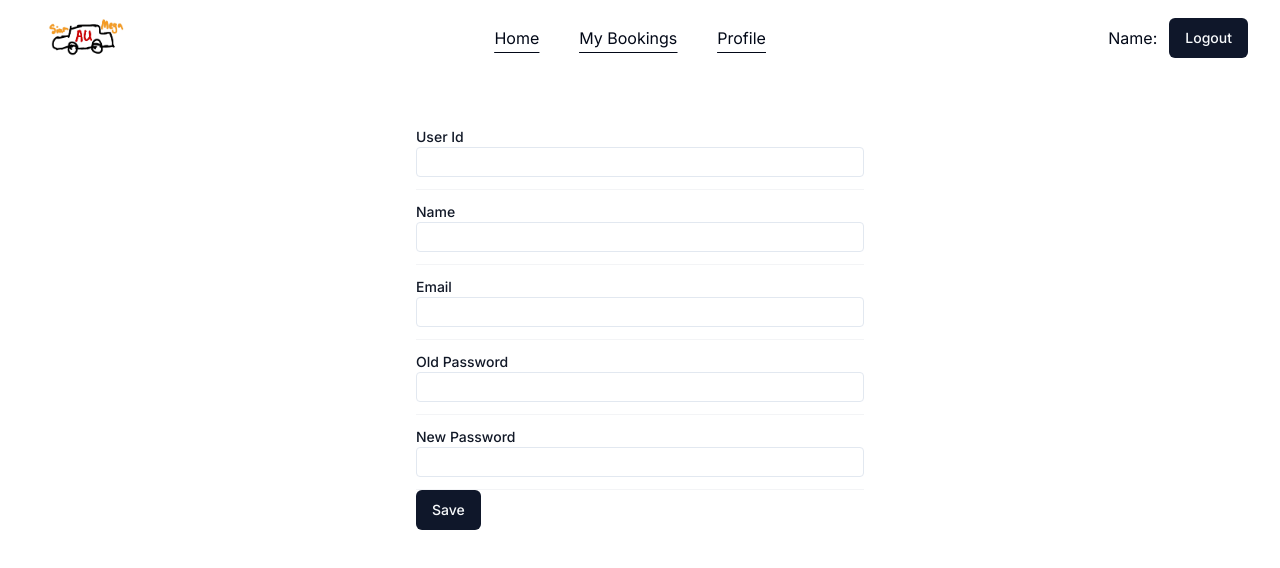
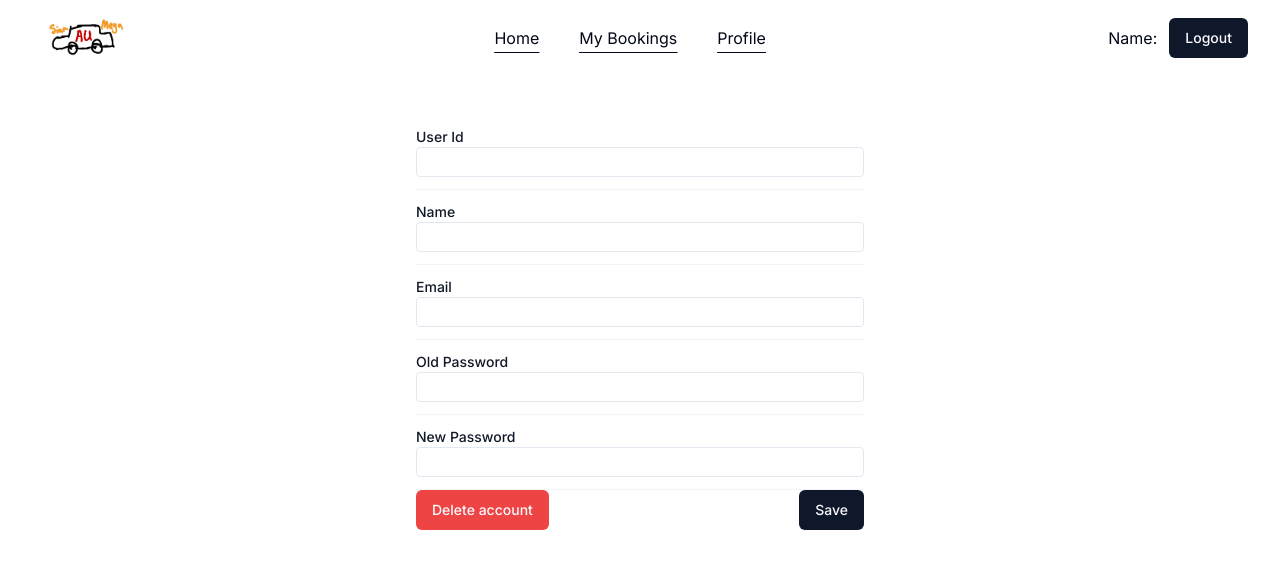
Before and after one commit to NoelPOS/AU-Van, a Next.js app: page /profile in a window 1280 px wide. Shown: the top 568 px of the page. Built offline with nearby package versions, Linux system fonts and the light colour scheme; no server answers.

Commit message:
feat: delete user

```diff
--- a/src/app/api/auth/userdata/route.ts
+++ b/src/app/api/auth/userdata/route.ts
@@ -70,3 +70,24 @@ export async function PUT(req: NextRequest) {
         )
     }
 }
+
+export async function DELETE(req: NextRequest) {
+    await connectDB()
+
+    const { userid } = await req.json()
+    console.log(userid)
+
+    try {
+        const user = await User.findByIdAndDelete(userid)
+
+        return NextResponse.json({
+            message: 'User deleted successfully!',
+            status: 200,
+        })
+    } catch (error) {
+        return NextResponse.json(
+            { error: 'Error deleting user' },
+            { status: 500 }
+        )
+    }
+}
--- a/src/app/profile/page.tsx
+++ b/src/app/profile/page.tsx
@@ -5,11 +5,29 @@ import { Button } from '@/components/ui/button'
 import { useSession } from 'next-auth/react'
 import axios from 'axios'
 import NavBar from '../ui/navbar/navbar'
+import { signOut } from 'next-auth/react'
+import { useRouter } from 'next/navigation'
 
 function Profile() {
     const { data: session } = useSession()
     const [userData, setUserData] = React.useState(session?.user)
     const [error, setError] = React.useState('')
+    const router = useRouter()
+
+    const handleDelete = async () => {
+        try {
+            const response = await axios.delete('/api/auth/userdata', {
+                data: JSON.stringify({ userid: session?.user?._id }),
+            })
+            alert('Successful Delete account')
+            console.log(response.data.error)
+            signOut()
+            router.push('/')
+        } catch (error: any) {
+            console.error(error.response.data.error)
+            setError(error.response.data.error)
+        }
+    }
 
     const handleSubmit = async (event: FormEvent<HTMLFormElement>) => {
         event.preventDefault()
@@ -149,8 +167,19 @@ function Profile() {
                             onChange={handleInputChange}
                         />
                     </div>
-                    <div>
-                        <Button type="submit">Save</Button>
+                    <div className="flex justify-between">
+                        <div>
+                            <Button
+                                type="button"
+                                className="bg-red-500 hover:bg-red-800"
+                                onClick={handleDelete}
+                            >
+                                Delete account
+                            </Button>
+                        </div>
+                        <div>
+                            <Button type="submit">Save</Button>
+                        </div>
                     </div>
                 </form>
             </div>
```
